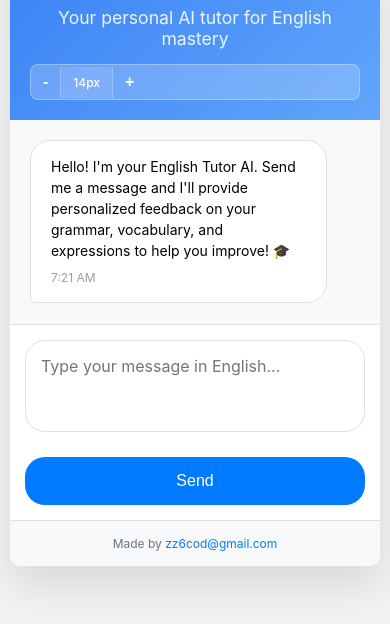
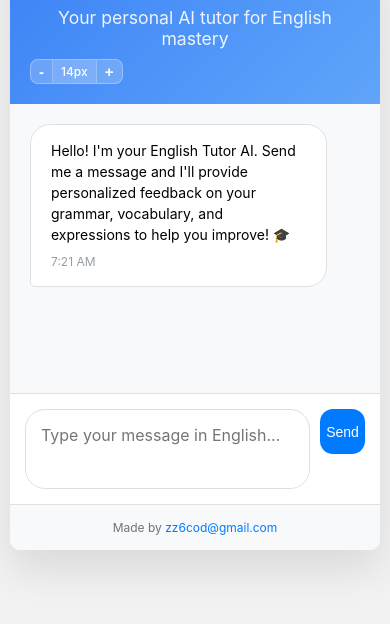
Before and after one commit to 60cod/english-tutor-ai, a website: page index.html in a window 390 px wide. Shown: the part 62-686 px from the top of the page. Drawn offline with Linux system fonts and the light colour scheme.

Commit message:
Update CSS

```diff
--- a/style.css
+++ b/style.css
@@ -55,15 +55,16 @@ header {
     border-radius: 8px;
     overflow: hidden;
     border: 1px solid rgba(255, 255, 255, 0.3);
+    max-width: 93px;
 }
 
 .font-btn {
     background: transparent;
     border: none;
     color: white;
-    padding: 8px 12px;
+    padding: 3px 8px;
     cursor: pointer;
-    font-size: 16px;
+    font-size: 15px;
     font-weight: bold;
     transition: background-color 0.2s ease;
 }
@@ -78,7 +79,7 @@ header {
 }
 
 .font-size-display {
-    padding: 8px 12px;
+    padding: 4px 8px;
     background: rgba(255, 255, 255, 0.1);
     color: white;
     font-size: 12px;
@@ -221,6 +222,7 @@ header {
     font-size: 16px;
     font-family: inherit;
     transition: border-color 0.3s ease;
+    height: 80px;
 }
 
 #user-input:focus {
@@ -308,7 +310,7 @@ header {
 
     .font-size-controls {
         position: static;
-        margin-top: 15px;
+        margin-top: 10px;
     }
 
     .header-title h1 {
@@ -325,11 +327,20 @@ header {
 
     .input-container {
         padding: 15px;
-        flex-direction: column;
+        flex-direction: row;
         align-items: stretch;
+        gap: 0;
+        width: 100%;
     }
 
     #send-btn {
-        margin-top: 10px;
+        max-width: 45px;
+        padding: 10px 0;
+        flex: 1;
+        margin-left: 10px;
+        height: 45px;
+        font-size: 14px;
+        line-height: 14px;
+        border-radius: 13px;
     }
 }
```
